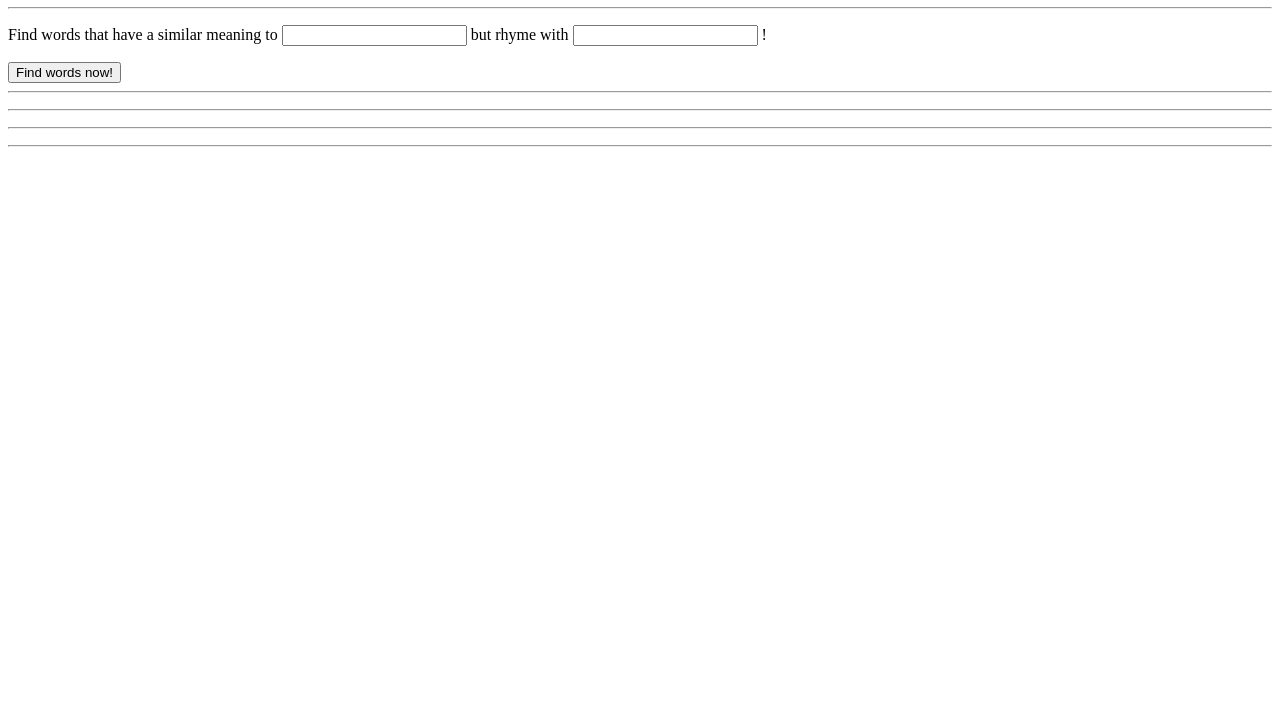
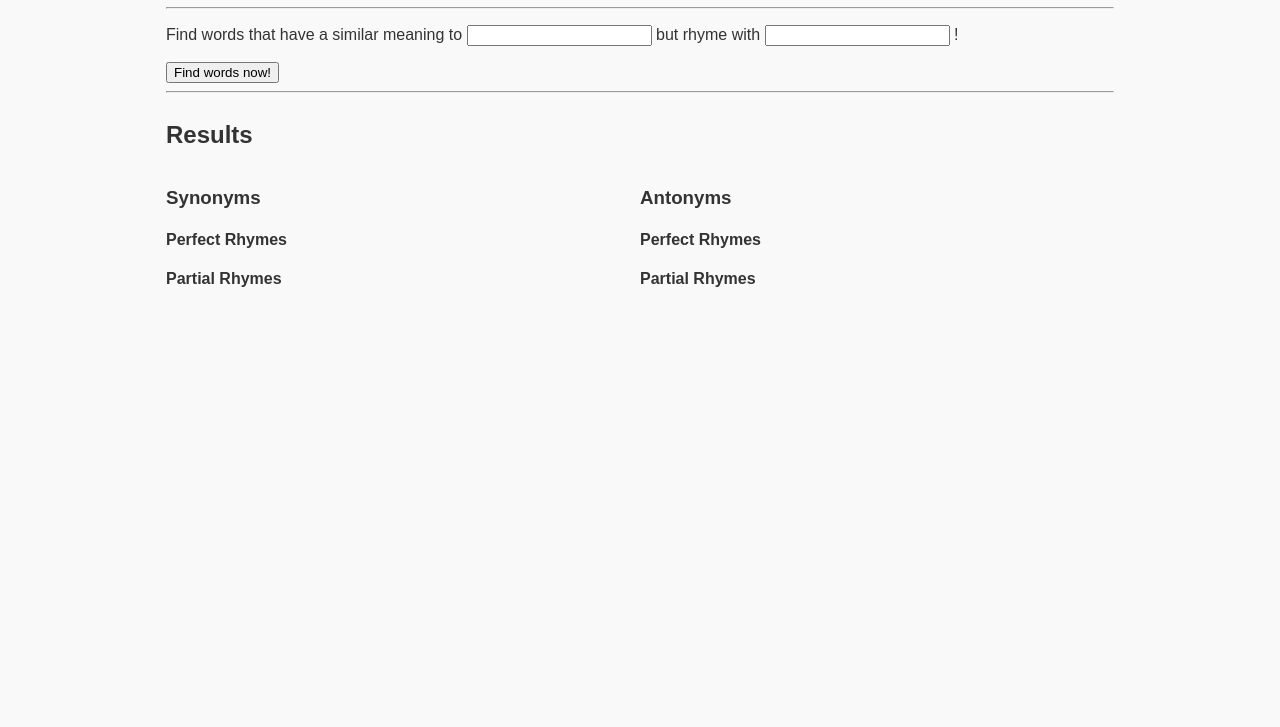
Before and after one commit to RJFelix/rhymonyms, a plain HTML site: page index.html in a window 1280 px wide. Shown: the part 73-800 px from the top of the page. Drawn offline with Linux system fonts and the light colour scheme.

Commit message:
added basic layout and styles

```diff
--- a/index.html
+++ b/index.html
@@ -8,19 +8,35 @@
     <link rel="stylesheet" href="./styles.css" type="text/css">
   </head>
   <body>
+    <div class="container">
       <h1>Rhymonym</h1>
       <hr>
       <p>Find words that have a similar meaning to <input type="text" id="synonymInput"></input> but rhyme with <input type="text" id="rhymeInput"></input> !</p>
       <button id="submit">Find words now!</button>
       <hr>
+      <div class="row">
+        <div class="col-full">
+          <h2>Results</h2>
+        </div>
+      </div>
+      <div class="results row">
+        <div class="col-1-2">
+          <h3>Synonyms</h3>
+          <h4>Perfect Rhymes</h4>
           <ul id="perfectSynonymMatches"></ul>
-    <hr>
+          <h4>Partial Rhymes</h4>
           <ul id="partialSynonymMatches"></ul>
-    <hr>
+        </div>
+        <div class="col-1-2">
+          <h3>Antonyms</h3>
+          <h4>Perfect Rhymes</h4>
           <ul id="perfectAntonymMatches"></ul>
-    <hr>
+          <h4>Partial Rhymes</h4>
           <ul id="partialAntonymMatches"></ul>
+        </div>
+      </div>
       <!-- TODO: credit sources in footer -->
+    </div>
     <script type="text/javascript" src="./src/script.js"></script>
   </body>
 </html>
--- a/styles.css
+++ b/styles.css
@@ -0,0 +1,42 @@
+/* base styles */
+
+body {
+  font-family: sans-serif;
+  background-color: #f9f9f9;
+  color: #333333;
+}
+
+/* end base styles */
+
+/* container module */
+
+.container {
+  width: 75%;
+  margin: 0 auto;
+}
+
+/* end container module */
+
+/* grid module */
+
+.row {
+  display: flex;
+}
+
+.col-1-2 {
+  width: 50%;
+}
+
+.col-full {
+  width: 100%;
+}
+
+/* end grid module */
+
+/* results module */
+
+.results ul {
+  list-style: none;
+}
+
+/* end results modele */
```
Lines whose indentation alone changed are shown as unchanged.
